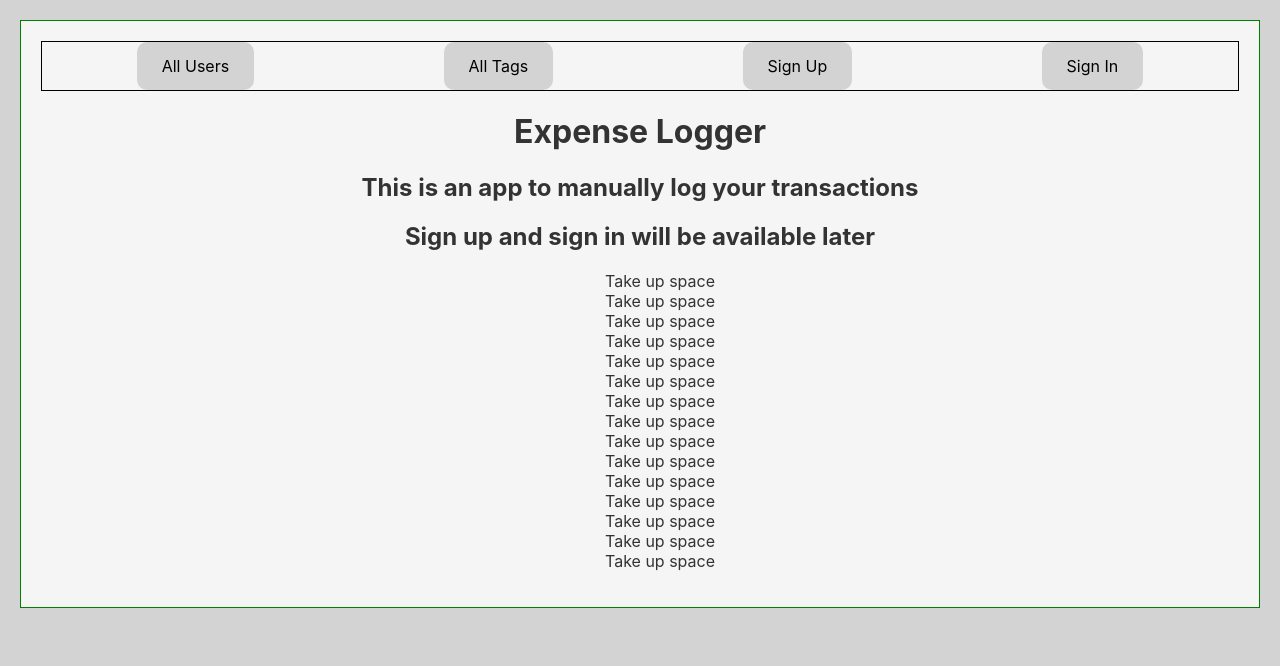
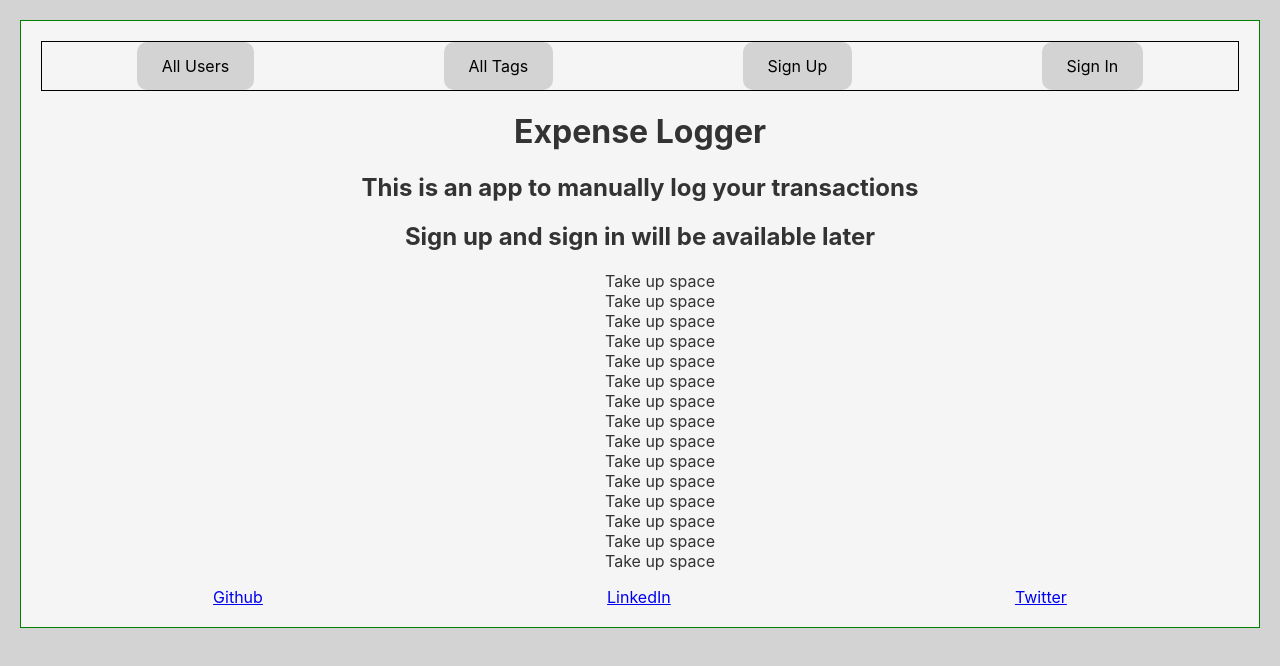
Before and after one commit to UchuuKani/expense-tracker, a React (Create React App) app: page / in a window 1280 px wide. Shown: the top 666 px of the page. Built offline with nearby package versions, Linux system fonts and the light colour scheme.

Commit message:
minor styling, and added a Header component

```diff
--- a/src/App.css
+++ b/src/App.css
@@ -19,6 +19,12 @@ body {
 .navbar {
   border: 1px solid black;
   display: flex;
+  justify-content: space-around;
+}
+
+footer {
+  display: flex;
+  flex-direction: row;
   justify-content: space-around;
 }
 
--- a/src/App.tsx
+++ b/src/App.tsx
@@ -3,13 +3,15 @@ import "./App.css";
 import React from "react";
 
 import Routes from "./components/Routes";
-import Navbar from "./components/Navbar";
+import Header from "./components/Header";
+import Footer from "./components/Footer";
 
 const App = () => {
   return (
     <div className="App">
-      <Navbar />
+      <Header />
       <Routes />
+      <Footer />
     </div>
   );
 };
--- /dev/null
+++ b/src/components/Footer.tsx
@@ -0,0 +1,13 @@
+import * as React from "react";
+
+const Footer: React.FC = () => {
+  return (
+    <footer>
+      <a href="none">Github</a>
+      <a href="none">LinkedIn</a>
+      <a href="none">Twitter</a>
+    </footer>
+  );
+};
+
+export default Footer;
--- /dev/null
+++ b/src/components/Header.tsx
@@ -0,0 +1,12 @@
+import * as React from "react";
+import Navbar from "./Navbar";
+
+const Header: React.FunctionComponent = () => {
+  return (
+    <header>
+      <Navbar />
+    </header>
+  );
+};
+
+export default Header;
--- a/src/components/UserProfile.tsx
+++ b/src/components/UserProfile.tsx
@@ -113,6 +113,8 @@ const UserProfile: React.FunctionComponent<Props> = (props) => {
   };
 
   const removeTransaction = (transactionId: number): void => {
+    // so far not able to cause the DELETE request to error out on back end by passing an invalid transactionId (either one that
+    // doesn't exist or empty request body) - should I check the query to see how to cause an error?
     axios
       .delete(`/api/users/${props.match.params.userId}`, {
         data: {
```
